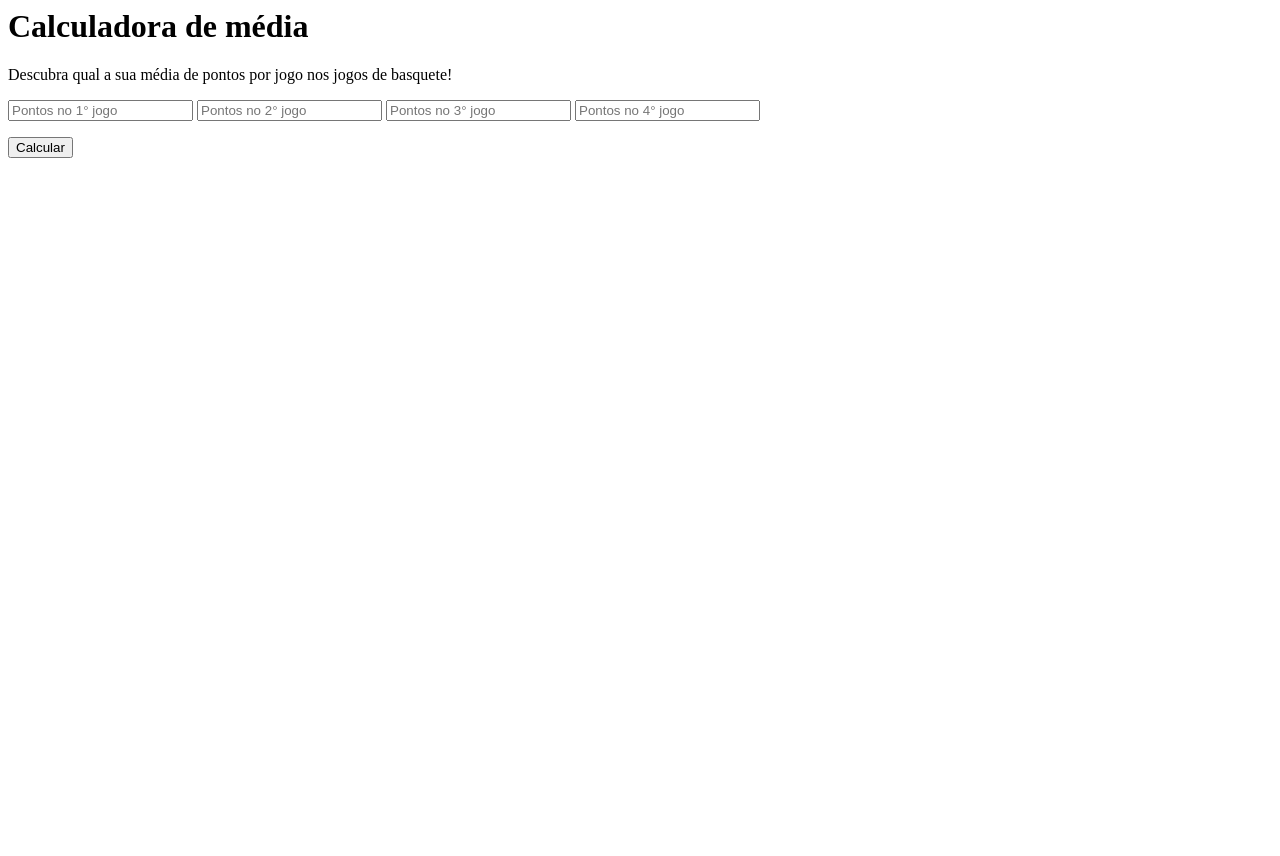
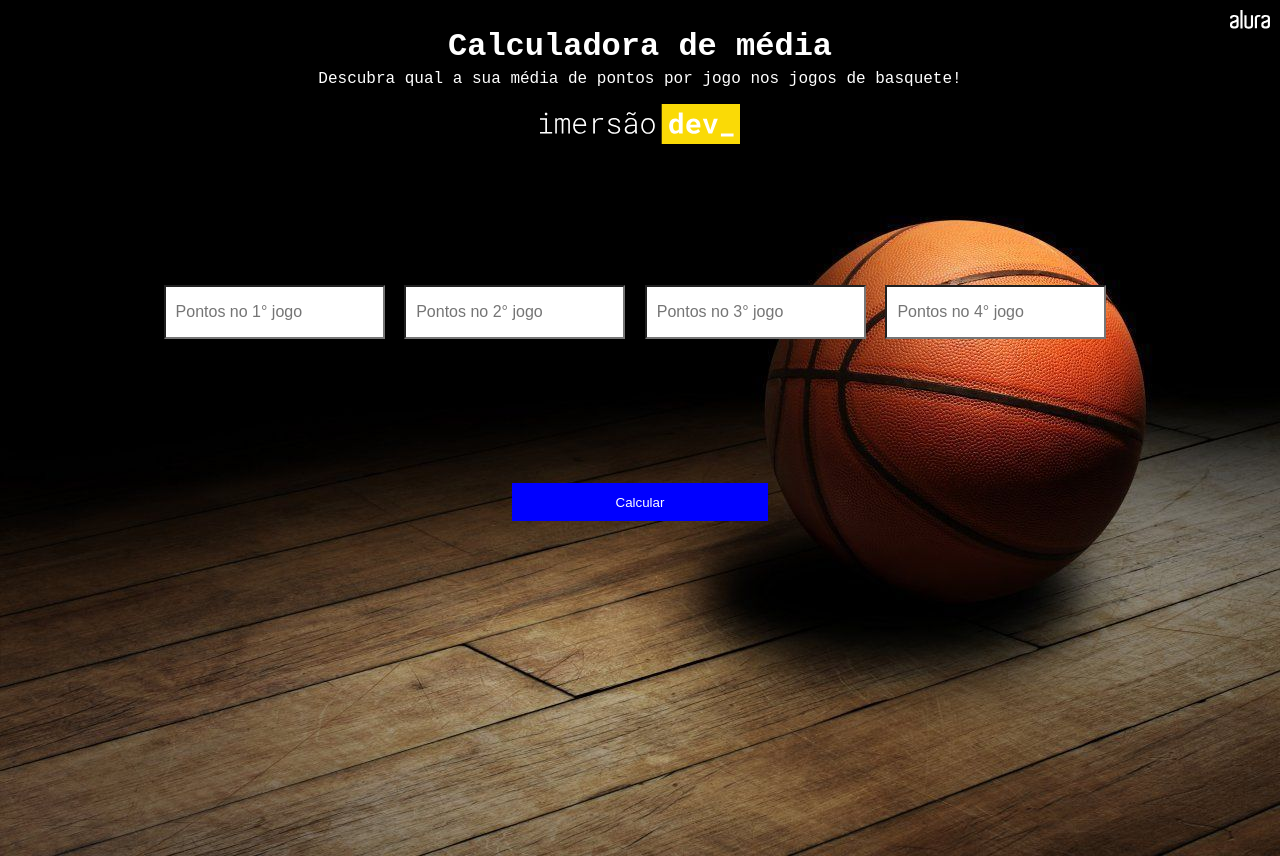
Before and after one commit to ThiagoMonica/imersao-dev4, a plain HTML site: page calculadora-de-media/index.html in a window 1280 px wide. Before the commit the page ends 800 px from the top, so only its background shows below. Drawn offline with Linux system fonts and the light colour scheme.

Commit message:
Bugs fixed

```diff
--- a/calculadora-de-media/index.html
+++ b/calculadora-de-media/index.html
@@ -2,6 +2,8 @@
 
 <head>
   <title> Imersão Dev Alura - Aula 01</title>
+  <link rel="stylesheet" href="style.css" type="text/css" media="screen">
+  <script src="script.js"></script>
 </head>
 
 <body>
@@ -11,7 +13,7 @@
     <p class="page-subtitle">
       Descubra qual a sua média de pontos por jogo nos jogos de basquete!
     </p>
-    <img src="imgs\logo-imersao-conversor-de-moedas.svg" class="page-logo" alt="">
+    <img src="../imgs/logo-imersao-conversor-de-moedas.svg" class="page-logo" alt="">
     <form class="flex-form">
       <input id="jogo-um" type="number" placeholder="Pontos no 1° jogo">
       <input id="jogo-dois" type="number" placeholder="Pontos no 2° jogo">
@@ -22,7 +24,7 @@
     <h2 id="valorMedia"></h2>
   </div>
   <a href="https://alura.com.br/" target="_blank">
-    <img src="imgs\alura-logo.svg" alt="" class="alura-logo">
+    <img src="../imgs/alura-logo.svg" alt="" class="alura-logo">
   </a>
 </body>
 
--- a/calculadora-de-media/style.css
+++ b/calculadora-de-media/style.css
@@ -1,7 +1,7 @@
 body {
   font-family: "Roboto Mono", monospace;
   min-height: 400px;
-  background-image: url("imgs\background-basket.jpg");
+  background-image: url("../imgs/background-basket.jpg");
   background-color: #000000;
   background-size: cover;
   background-position: center bottom;
@@ -45,7 +45,7 @@ body {
   -moz-transition: all 0.2s;
   transition: all 0.2s;
   position: relative;
-  margin-top: 16vw;
+  margin-top: 10vw;
   width: 20vw;
   height: 3vw;
 }
```
